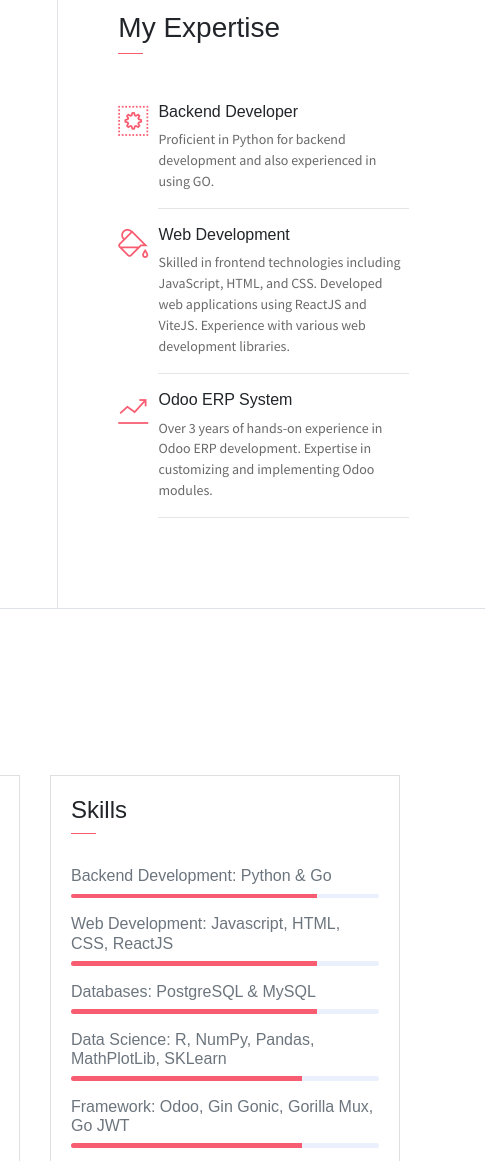
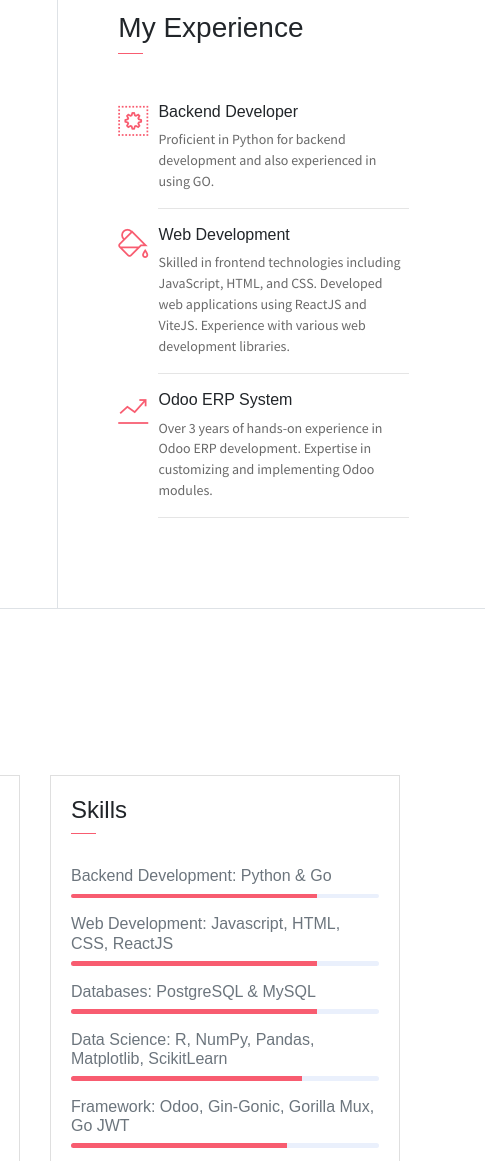
Before and after one commit to muhardiansyah15/muhardiansyah15.github.io, a plain HTML site: page index.html in a window 1280 px wide. Shown: the part 766-1927 px from the top of the page, 795-1280 px from the left. Drawn offline with Linux system fonts and the light colour scheme; some packages are replaced by stand-ins of ours.

Commit message:
Update index.html

```diff
--- a/index.html
+++ b/index.html
@@ -119,7 +119,7 @@
                 </ul>
             </div>
             <div class="col-lg-4 about-card">
-                <h3 class="font-weight-light">My Expertise</h3>
+                <h3 class="font-weight-light">My Experience</h3>
                 <span class="line mb-5"></span>
                 <div class="row">
                     <div class="col-1 text-danger pt-1"><i class="ti-widget icon-lg"></i></div>
@@ -278,13 +278,13 @@
                             <div class="progress mb-3">
                                 <div class="progress-bar bg-danger" role="progressbar" style="width: 80%" aria-valuenow="50" aria-valuemin="0" aria-valuemax="100"></div>
                             </div>
-                            <h6>Data Science: R, NumPy, Pandas, MathPlotLib, SKLearn</h6>
+                            <h6>Data Science: R, NumPy, Pandas, Matplotlib, ScikitLearn</h6>
                             <div class="progress mb-3">
                                 <div class="progress-bar bg-danger" role="progressbar" style="width: 75%" aria-valuenow="75" aria-valuemin="0" aria-valuemax="100"></div>
                             </div>
-                            <h6>Framework: Odoo, Gin Gonic, Gorilla Mux, Go JWT</h6>
+                            <h6>Framework: Odoo, Gin-Gonic, Gorilla Mux, Go JWT</h6>
                             <div class="progress mb-3">
-                                <div class="progress-bar bg-danger" role="progressbar" style="width: 75%" aria-valuenow="75" aria-valuemin="0" aria-valuemax="100"></div>
+                                <div class="progress-bar bg-danger" role="progressbar" style="width: 70%" aria-valuenow="75" aria-valuemin="0" aria-valuemax="100"></div>
                             </div>
                             <h6>Tools: Git, GitHub, GitLab, Linux/Ubuntu</h6>
                             <div class="progress mb-3">
```
